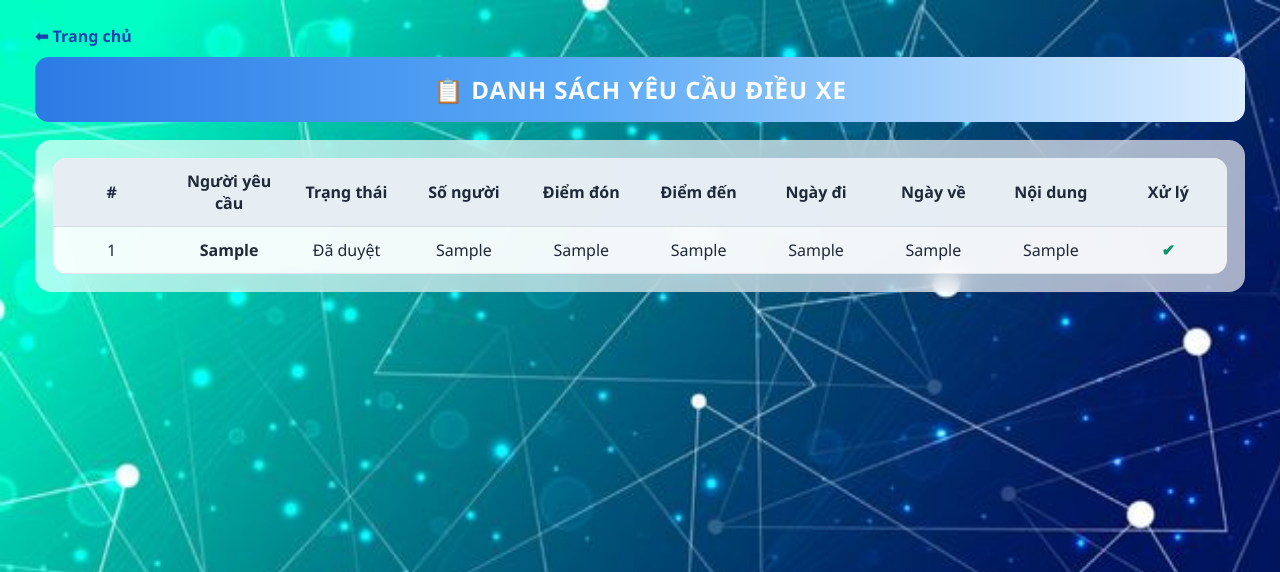
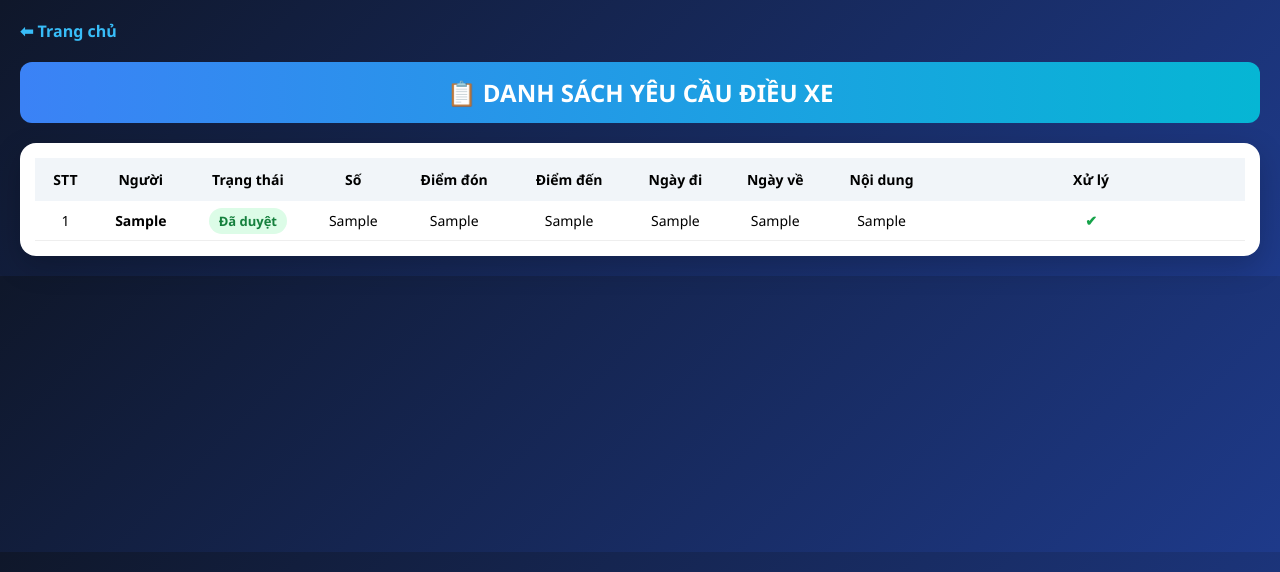
Before and after one commit to conkiencon2016-max/quanly-xe, a Flask app: template templates/danh_sach_yeu_cau.html in a window 1280 px wide. Shown: the top 572 px of the page. Run offline with Flask 3, Linux system fonts and the light colour scheme; the template is opened without the code that fills it: most values are stand-ins (such as "Sample title", 1, 10 or a date in 2020).

Commit message:
Update danh_sach_yeu_cau.html

```diff
--- a/templates/danh_sach_yeu_cau.html
+++ b/templates/danh_sach_yeu_cau.html
@@ -1,11 +1,149 @@
-
 <!DOCTYPE html>
 <html lang="vi">
 <head>
 <meta charset="utf-8">
 <title>Danh sách yêu cầu</title>
 <meta name="viewport" content="width=device-width, initial-scale=1">
-<link rel="stylesheet" href="/static/style.css">
+
+<style>
+body{
+    margin:0;
+    font-family:Segoe UI,Arial;
+    background:linear-gradient(135deg,#0f172a,#1e3a8a);
+}
+
+/* layout */
+.overlay{
+    padding:20px;
+}
+
+/* header */
+.header{
+    text-align:center;
+    margin:20px 0;
+}
+
+.header h2{
+    background:linear-gradient(90deg,#3b82f6,#06b6d4);
+    padding:14px;
+    border-radius:12px;
+    color:white;
+}
+
+/* back */
+.back-link{
+    color:#38bdf8;
+    text-decoration:none;
+    font-weight:600;
+}
+
+/* card */
+.card{
+    background:#fff;
+    border-radius:16px;
+    padding:15px;
+    box-shadow:0 10px 30px rgba(0,0,0,0.2);
+    overflow-x:auto;
+}
+
+/* table */
+table{
+    width:100%;
+    min-width:1200px; /* 🔥 FIX QUAN TRỌNG */
+    border-collapse:collapse;
+    font-size:14px;
+}
+
+th{
+    background:#f1f5f9;
+    padding:12px;
+    text-align:center;
+    font-weight:600;
+}
+
+td{
+    padding:10px;
+    text-align:center;
+    border-bottom:1px solid #eee;
+}
+
+/* zebra */
+tr:nth-child(even){
+    background:#f9fafb;
+}
+
+/* status */
+.badge{
+    padding:4px 10px;
+    border-radius:999px;
+    font-size:13px;
+    font-weight:600;
+}
+
+.wait{
+    background:#fef3c7;
+    color:#b45309;
+}
+
+.done{
+    background:#dcfce7;
+    color:#15803d;
+}
+
+/* fix nội dung dài */
+td:nth-child(5),
+td:nth-child(6),
+td:nth-child(9){
+    max-width:160px;
+    white-space:nowrap;
+    overflow:hidden;
+    text-overflow:ellipsis;
+}
+
+/* form xử lý */
+.action-form{
+    display:flex;
+    gap:6px;
+    align-items:center;
+    justify-content:center;
+}
+
+/* select */
+select{
+    padding:5px;
+    border-radius:6px;
+    border:1px solid #ccc;
+    font-size:13px;
+}
+
+/* button */
+.btn{
+    background:#2563eb;
+    color:white;
+    border:none;
+    padding:6px 10px;
+    border-radius:6px;
+    cursor:pointer;
+    font-size:13px;
+}
+
+.btn:hover{
+    background:#1d4ed8;
+}
+
+/* trạng thái done */
+.status-on{
+    color:#16a34a;
+    font-weight:600;
+}
+
+/* responsive mobile */
+@media(max-width:768px){
+    table{
+        font-size:12px;
+    }
+}
+</style>
 </head>
 
 <body>
@@ -23,16 +161,16 @@
 <table>
 <thead>
 <tr>
-    <th>#</th>
-    <th>Người yêu cầu</th>
+    <th>STT</th>
+    <th>Người</th>
     <th>Trạng thái</th>
-    <th>Số người</th>
+    <th>Số</th>
     <th>Điểm đón</th>
     <th>Điểm đến</th>
     <th>Ngày đi</th>
     <th>Ngày về</th>
     <th>Nội dung</th>
-    <th>Xử lý</th>
+    <th style="min-width:220px">Xử lý</th> <!-- 🔥 FIX -->
 </tr>
 </thead>
 
@@ -45,20 +183,20 @@
 
 <td>
 {% if r.trang_thai == "cho_duyet" %}
-<span class="badge wait">Chờ duyệt</span>
+<span class="badge wait">Chờ</span>
 {% else %}
 <span class="badge done">Đã duyệt</span>
 {% endif %}
 </td>
 
 <td>{{ r.so_hanh_khach }}</td>
-<td>{{ r.diem_don }}</td>
-<td>{{ r.diem_den }}</td>
+<td title="{{ r.diem_don }}">{{ r.diem_don }}</td>
+<td title="{{ r.diem_den }}">{{ r.diem_den }}</td>
 
 <td>{{ r.ngay_di }}</td>
 <td>{{ r.ngay_ve }}</td>
 
-<td>{{ r.muc_dich }}</td>
+<td title="{{ r.muc_dich }}">{{ r.muc_dich }}</td>
 
 <td>
 {% if r.trang_thai == "cho_duyet" %}
```
